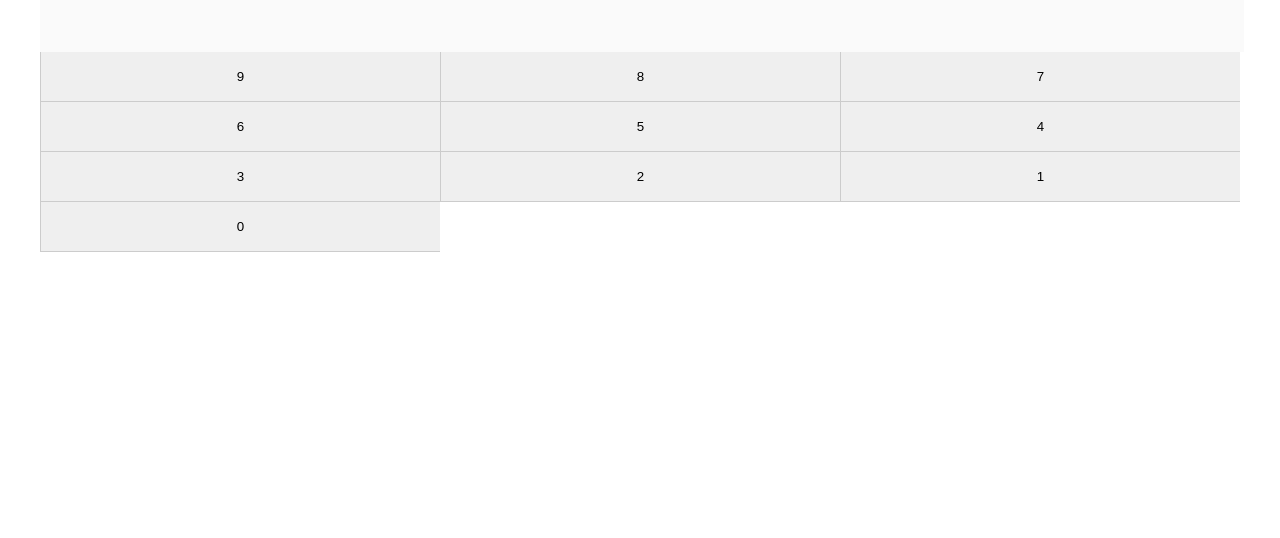
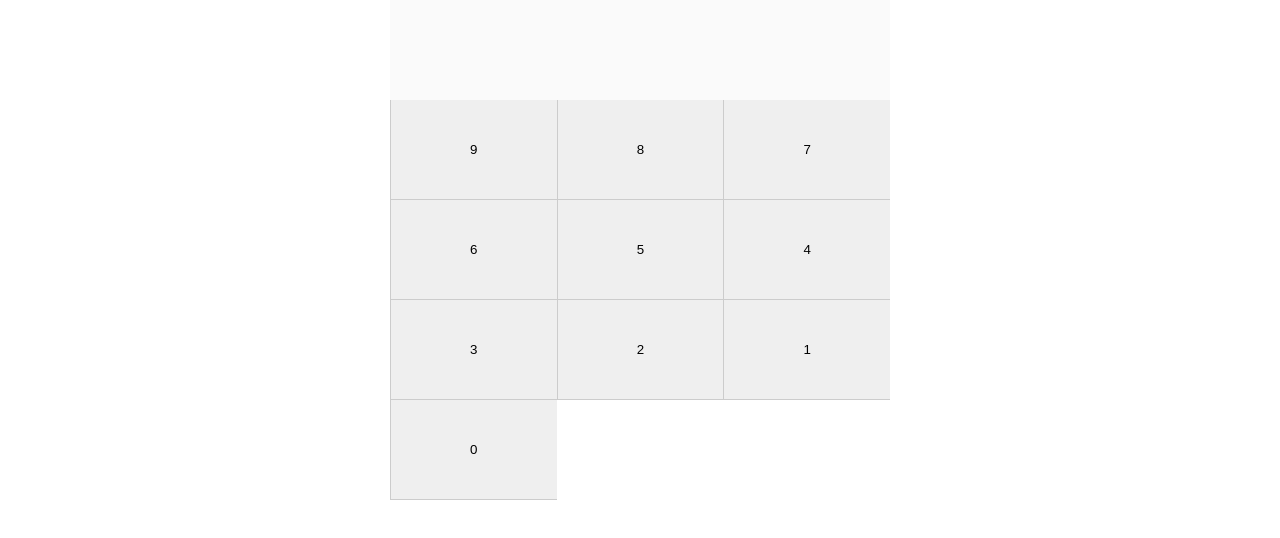
Before and after one commit to jo372/mind-app, a React (Create React App) app: page / in a window 1280 px wide. Shown: the top 538 px of the page. Built offline with nearby package versions, Linux system fonts and the light colour scheme.

Commit message:
updated to include a css class which stops text selection and made a few changes to the buttons mainly their height and added a hover effect for user feedback.

```diff
--- a/src/App.css
+++ b/src/App.css
@@ -1,3 +1,4 @@
+
 html, body {
   padding:0;
   margin:0;
@@ -7,7 +8,7 @@ html, body {
 
 .pin-input {
   width:100%;
-  max-width: 1200px;
+  max-width: 500px;
   margin:0 auto;
 }
 
@@ -16,7 +17,7 @@ html, body {
   padding:0;
   margin:0;
   border:0;
-  height: 50px;
+  height:100px;
   border-bottom: 1px solid #ccc;
   border-left: 1px solid #ccc;
   cursor: pointer;
@@ -30,7 +31,16 @@ html, body {
   display:block;
   width: 100%;
   border:0;
-  height: 50px;
+  height: 100px;
+  text-indent: 10px;
+  padding:0;
+}
+
+.disable-text-select {
+  -webkit-user-select: none;
+  -moz-user-select: none;
+  -ms-user-select: none;
+  user-select: none;
 }
 
 /* Mobile first queries */
```
